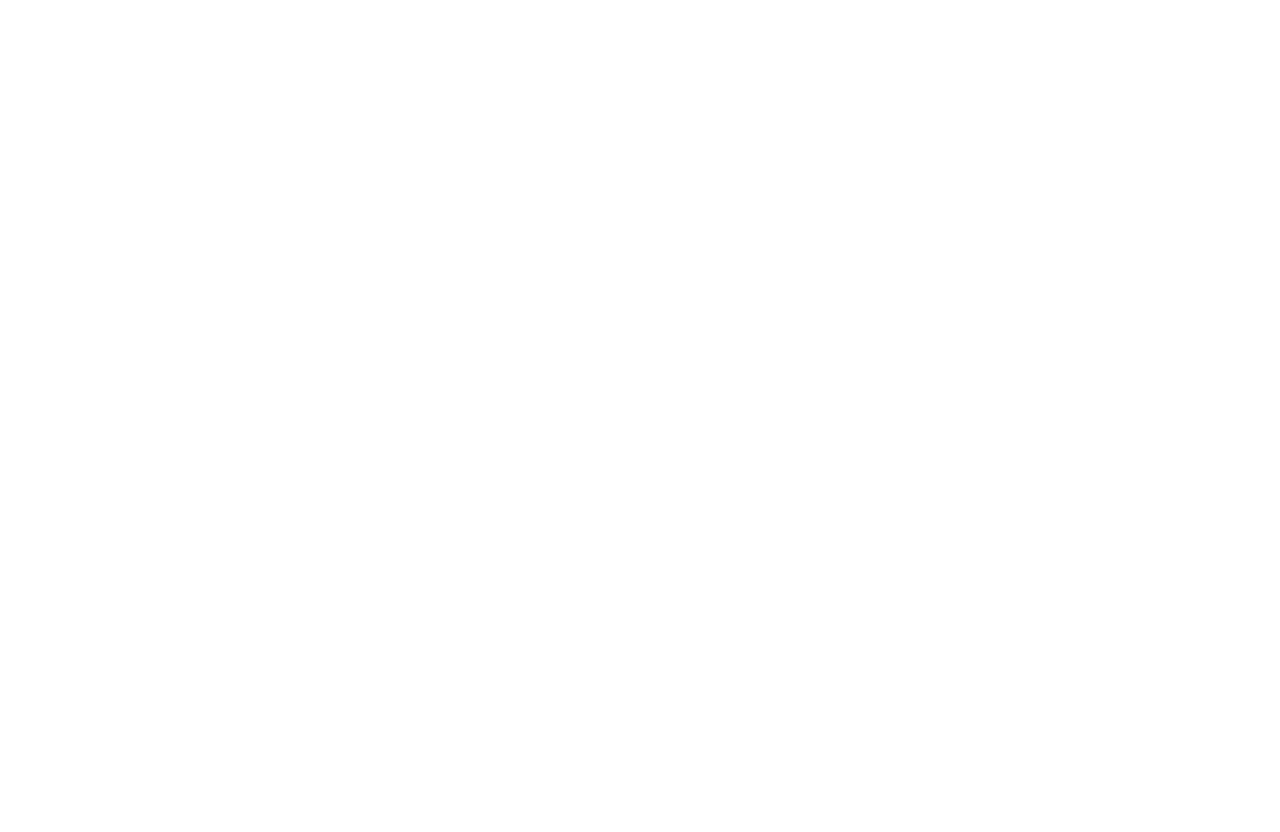
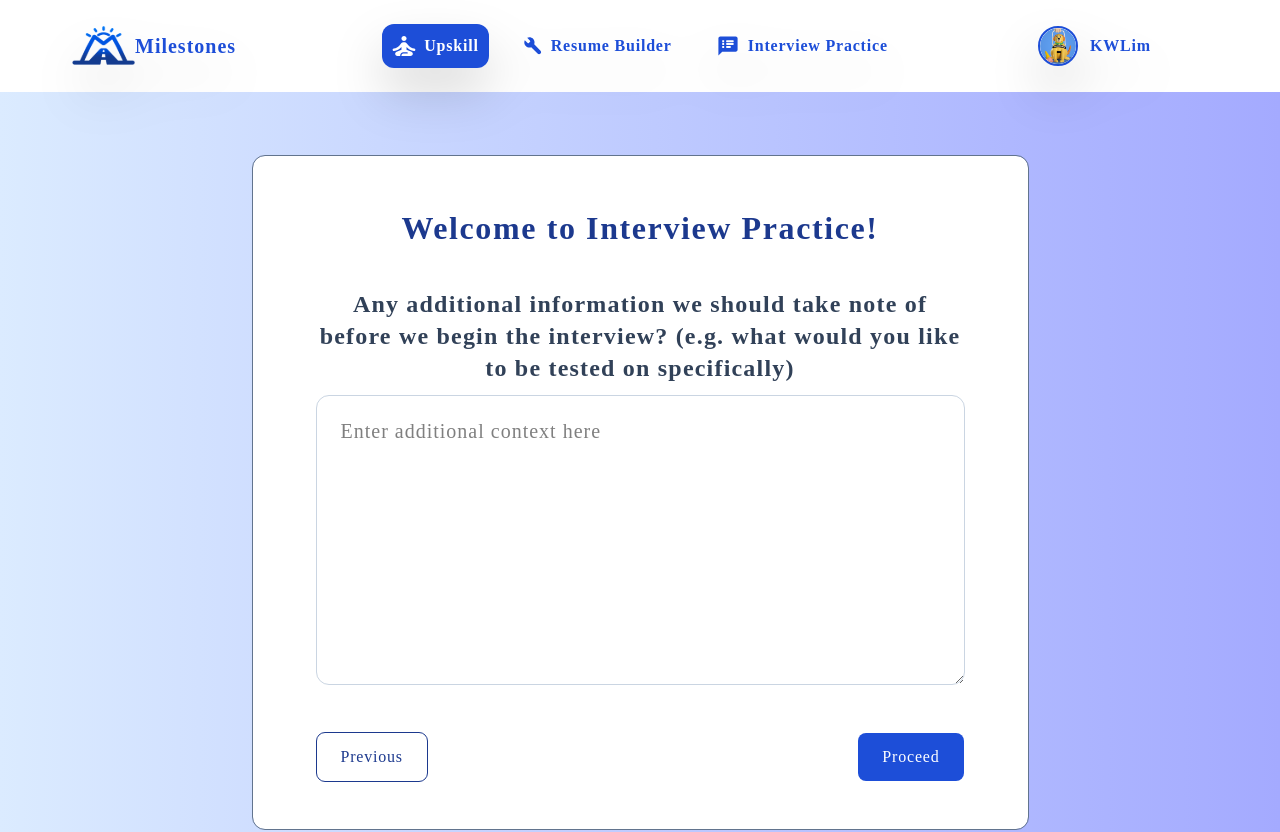
Before and after one commit to kxrweng/KitaHack-2025, a React (Vite) app: page /auth_user/interview_practice/context in a window 1280 px wide. Before the commit this address had no page. Shown: the top 832 px of the page. Before the commit the page ends 800 px from the top, so only its background shows below. Built offline with nearby package versions, Linux system fonts and the light colour scheme.

Commit message:
add more context page

```diff
--- a/src/App.jsx
+++ b/src/App.jsx
@@ -11,6 +11,7 @@
 import InterviewPracticeLanding from "./pages/InterviewPractice/Landing";
 import MoreRoles from "./pages/InterviewPractice/MoreRoles";
 import Aspects from "./pages/InterviewPractice/Aspects";
+import MoreContext from "./pages/InterviewPractice/MoreContext";
 import ResumeBuilderLanding from "./pages/ResumeBuilder/Landing";
 import AppliedTask from "./pages/Upskill/AppliedTask"
 import AppliedScenario from "./pages/Upskill/AppliedScenario"
@@ -78,6 +79,10 @@
 							path="aspects"
 							element={<Aspects />}
 						/>
+						<Route
+							path="context"
+							element={<MoreContext />}
+						/>
 					</Route>
 
 					<Route
--- /dev/null
+++ b/src/pages/InterviewPractice/MoreContext.tsx
@@ -0,0 +1,45 @@
+import React, {useState} from "react";
+import { useNavigate } from "react-router";
+
+const MoreContext = () => {
+	const navigate = useNavigate();
+	const navigateToInterviewAspects = () => navigate("/auth_user/interview_practice/aspects");
+    const startInterview = () => navigate("/auth_user/interview_practice/question");
+
+	return (
+		<div className="w-full flex flex-col justify-center items-center py-[48px]">
+			<div className="flex flex-col h-[673px] w-[775px] justify-between py-[48px] px-[64px] bg-white outline-slate-500 rounded-xl outline-1">
+                <div className="flex flex-col gap-[36px] justify-center items-center w-full">
+                    <div className="text-blue-900 font-bold text-[32px]">Welcome to Interview Practice!</div>
+
+                    <div className="w-full flex flex-col gap-[12px]">
+                        <div className="text-center text-slate-700 font-semibold text-2xl">
+                            Any additional information we should take note of before we begin the interview? (e.g. what would you like to be tested on specifically)
+                        </div>
+                        <textarea
+                            className="w-full bg-white px-[24px] py-[20px] h-[288px] text-[20px] outline-slate-300 rounded-xl outline-1"
+                            placeholder="Enter additional context here"
+                        />
+                    </div>
+                </div>
+
+				<div className="flex justify-between">
+                    <button
+						className="bg-transparent text-blue-900 text-md py-[12px] px-[24px] rounded-lg outline-1 outline-blue-900 hover:cursor-pointer"
+						onClick={navigateToInterviewAspects}
+					>
+						Previous
+					</button>
+					<button
+						className="bg-[#1D4ED8] text-white text-md py-[12px] px-[24px] rounded-lg hover:cursor-pointer"
+						onClick={startInterview}
+					>
+						Proceed
+					</button>
+				</div>
+			</div>
+		</div>
+	);
+};
+
+export default MoreContext;
```
